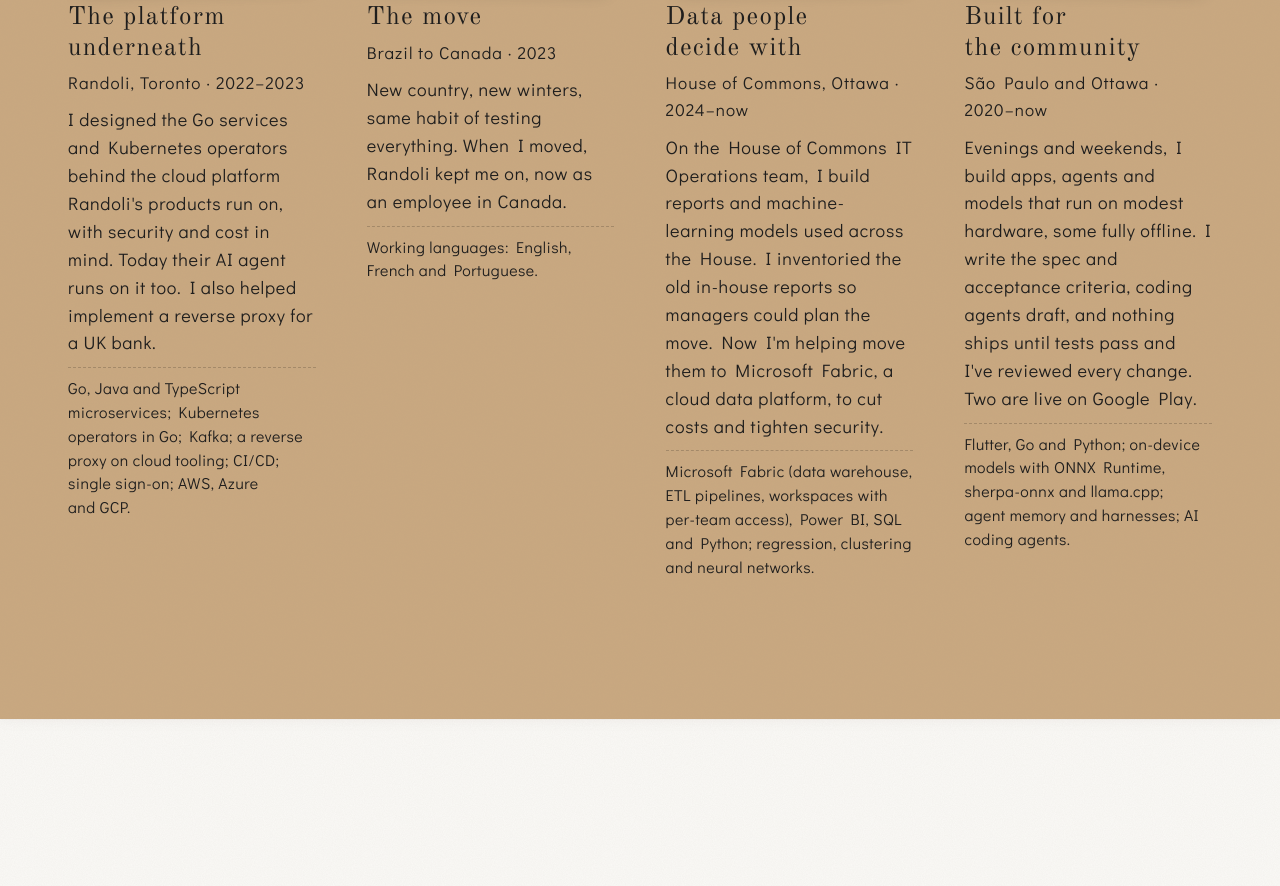
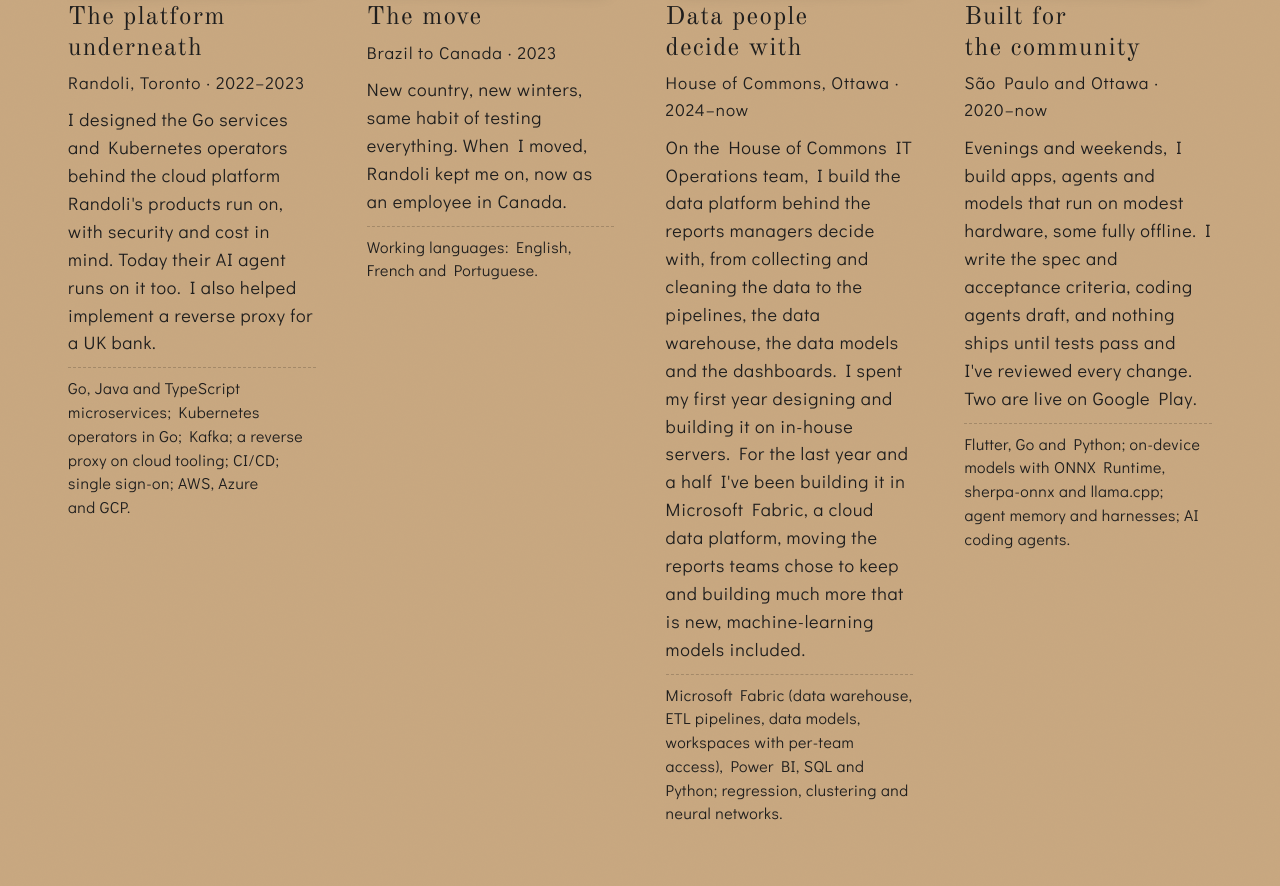
Before and after one commit to jhowilbur/jhowilbur.github.io, a plain HTML site: page index.html in a window 1280 px wide. Shown: the part 2307-3193 px from the top of the page. Drawn offline with Linux system fonts and the light colour scheme.

Commit message:
House of Commons: data platform built end to end, not only a migration
Co-Authored-By: Claude Fable 5.2 <noreply@anthropic.com>

```diff
--- a/index.html
+++ b/index.html
@@ -214,8 +214,8 @@ main>section{content-visibility:auto;contain-intrinsic-size:auto 1100px}
         <p class="pic-text">New country, new winters, same habit of testing everything. When I moved, Randoli kept me on, now as an employee in Canada.</p>
         <p class="pic-tech">Working languages: English, French and Portuguese.</p></figcaption></figure></li>
         <li class="print"><figure><span class="pic" style="--r:-0.8deg"><span class="tape" aria-hidden="true" style="--tr:-2deg"></span><span class="pic-paper"><picture><source type="image/avif" srcset="img/ch6-reports-320.avif 320w, img/ch6-reports-532.avif 532w" sizes="(max-width:700px) 92vw, 300px"><img class="pic-img" src="img/ch6-reports-532.webp" alt="Ink sketch of a messy stack of papers turning into one neat folder." width="532" height="532" loading="lazy" decoding="async"></picture></span></span><figcaption><h3 class="pic-title">Data people decide with</h3><span class="pic-meta">House of Commons, Ottawa · 2024–now</span>
-        <p class="pic-text">On the House of Commons IT Operations team, I build reports and machine-learning models used across the House. I inventoried the old in-house reports so managers could plan the move. Now I&#x27;m helping move them to Microsoft Fabric, a cloud data platform, to cut costs and tighten security.</p>
-        <p class="pic-tech">Microsoft Fabric (data warehouse, ETL pipelines, workspaces with per-team access), Power BI, SQL and Python; regression, clustering and neural networks.</p></figcaption></figure></li>
+        <p class="pic-text">On the House of Commons IT Operations team, I build the data platform behind the reports managers decide with, from collecting and cleaning the data to the pipelines, the data warehouse, the data models and the dashboards. I spent my first year designing and building it on in-house servers. For the last year and a half I&#x27;ve been building it in Microsoft Fabric, a cloud data platform, moving the reports teams chose to keep and building much more that is new, machine-learning models included.</p>
+        <p class="pic-tech">Microsoft Fabric (data warehouse, ETL pipelines, data models, workspaces with per-team access), Power BI, SQL and Python; regression, clustering and neural networks.</p></figcaption></figure></li>
         <li class="print"><figure><span class="pic" style="--r:1.1deg"><span class="tape" aria-hidden="true" style="--tr:2deg"></span><span class="pic-paper"><picture><source type="image/avif" srcset="img/ch7-night-320.avif 320w, img/ch7-night-532.avif 532w" sizes="(max-width:700px) 92vw, 300px"><img class="pic-img" src="img/ch7-night-532.webp" alt="Ink sketch of an old phone propped against a mug under a desk lamp at night." width="532" height="532" loading="lazy" decoding="async"></picture></span></span><figcaption><h3 class="pic-title">Built for the community</h3><span class="pic-meta">São Paulo and Ottawa · 2020–now</span>
         <p class="pic-text">Evenings and weekends, I build apps, agents and models that run on modest hardware, some fully offline. I write the spec and acceptance criteria, coding agents draft, and nothing ships until tests pass and I&#x27;ve reviewed every change. Two are live on Google Play.</p>
         <p class="pic-tech">Flutter, Go and Python; on-device models with ONNX Runtime, sherpa-onnx and llama.cpp; agent memory and harnesses; AI coding agents.</p></figcaption></figure></li>
```
